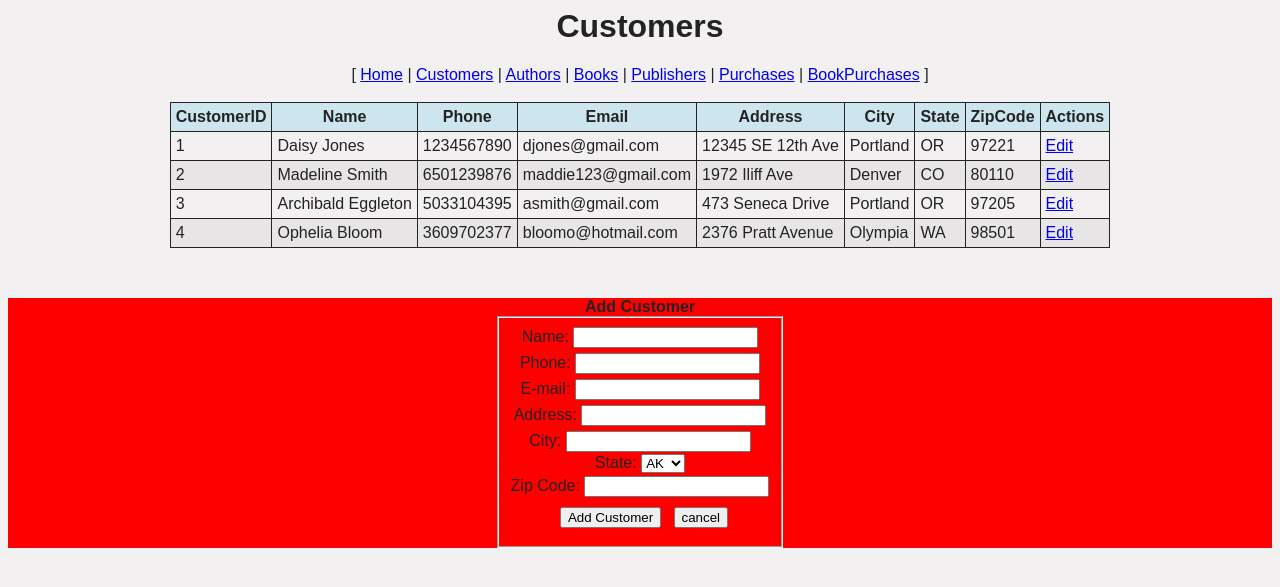
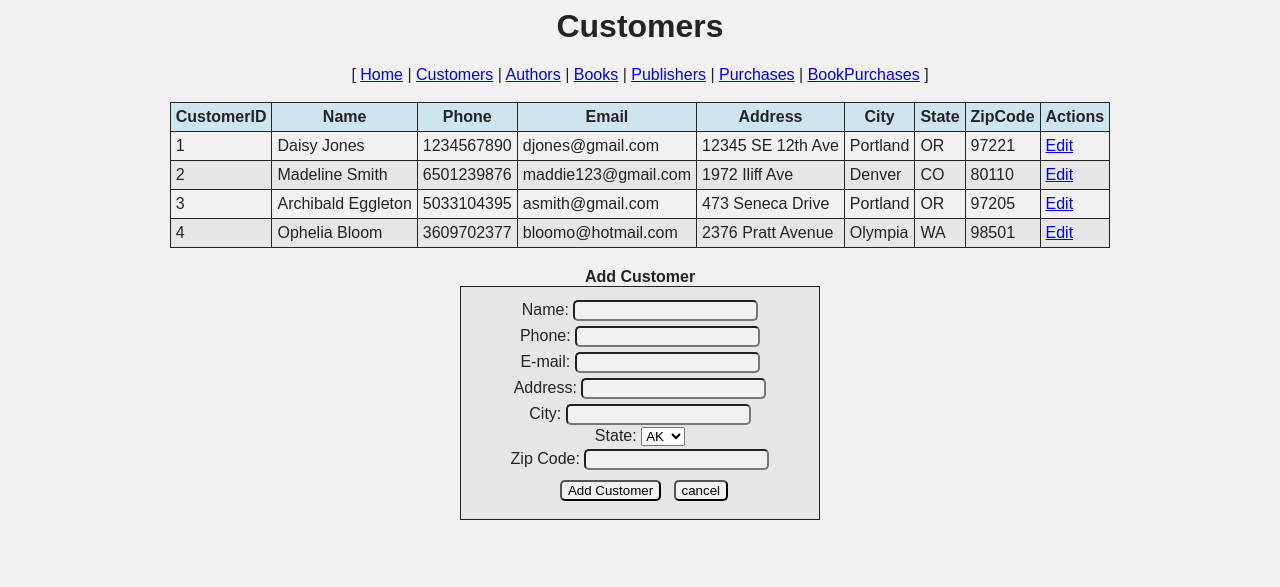
Before and after one commit to vmkiss/athena-books-db, a Flask app: page /customers in a window 1280 px wide. Shown: the top 587 px of the page. Run offline with Flask 3, Linux system fonts and the light colour scheme; data comes from the database, SQL or seed files in the repository; data that the repository does not hold is empty; some libraries are stand-ins or nearby versions.

Commit message:
style input form

```diff
--- a/static/css/style.css
+++ b/static/css/style.css
@@ -131,9 +131,12 @@ Source URL: https://replit.com/@PamVanLonden/a-Global-Stylesheet#App.css */
   form {
   }
   fieldset {
-    border-width: 2px;
+    border-width: 1.5px;
+    border-color:#232323;
+    background-color: #E7E5E5;
     display: inline-block;
     margin:0 auto;
+    padding: 10px 50px 10px 50px;
   }
     legend {
     }
@@ -141,12 +144,20 @@ Source URL: https://replit.com/@PamVanLonden/a-Global-Stylesheet#App.css */
   button {}
   input {
     margin: 2.5px 0;
+    background-color:#F2F0F0;
+    border-radius: 5px;
   }
 
-  #insert {
-    background-color: red;
-    margin:0 auto;
+  input[type=text]:focus {
+    background-color:#CCE5EE;
+    outline: none;
   }
+
+  #browse {
+    margin-bottom: -30px;
+  }
+
+
 
 
 
--- a/templates/authors.j2
+++ b/templates/authors.j2
@@ -62,7 +62,7 @@
                                 {% endif %}
                         <!-- End of this for loop -->
                         {% endfor %}
-                    </select>
+                    </select><br>
 
             <!-- Create 'Add Author' and 'Cancel' buttons -->
 			<input type="submit" value="Add Author" name="Add_Author" class="btn btn-primary" style="margin:.5rem;">
--- a/templates/customers.j2
+++ b/templates/customers.j2
@@ -60,7 +60,7 @@
                 <label for="phone">Phone:</label>
 				<input type="text" class="form-control" id="phone" name="phone" pattern="[0-9]{3}-[0-9]{3}-[0-9]{4}" placeholder=""><br>
                 <label for="email">E-mail:</label>
-				<input type="email" class="form-control" id="email" name="email" pattern="[a-z0-9._%+\-]+@[a-z0-9.\-]+\.[a-z]{2,}$" placeholder="" required><br>
+				<input type="text" class="form-control" id="email" name="email" pattern="[a-z0-9._%+\-]+@[a-z0-9.\-]+\.[a-z]{2,}$" placeholder="" required><br>
                 <label for="address">Address:</label>
 				<input type="text" class="form-control" id="address" name="address" placeholder="" required><br>
                 <label for="city">City:</label>
```
